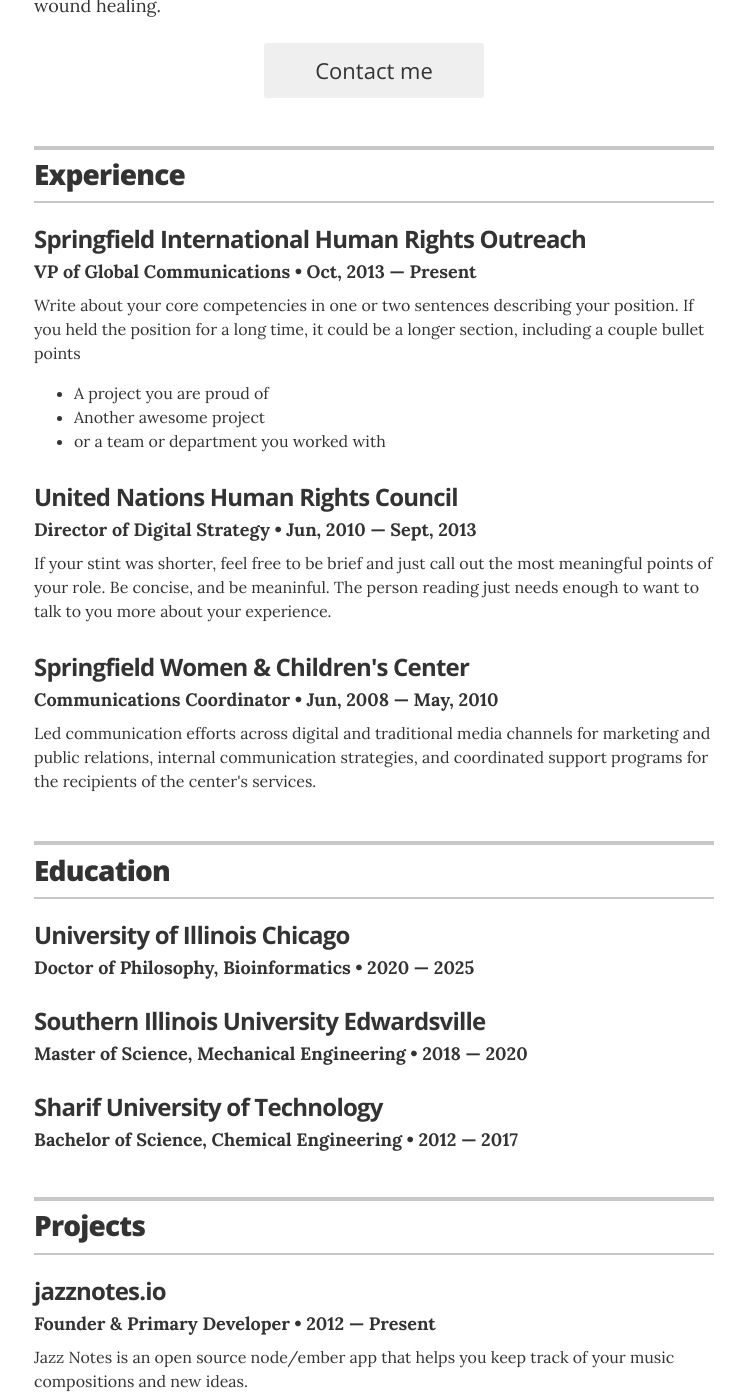
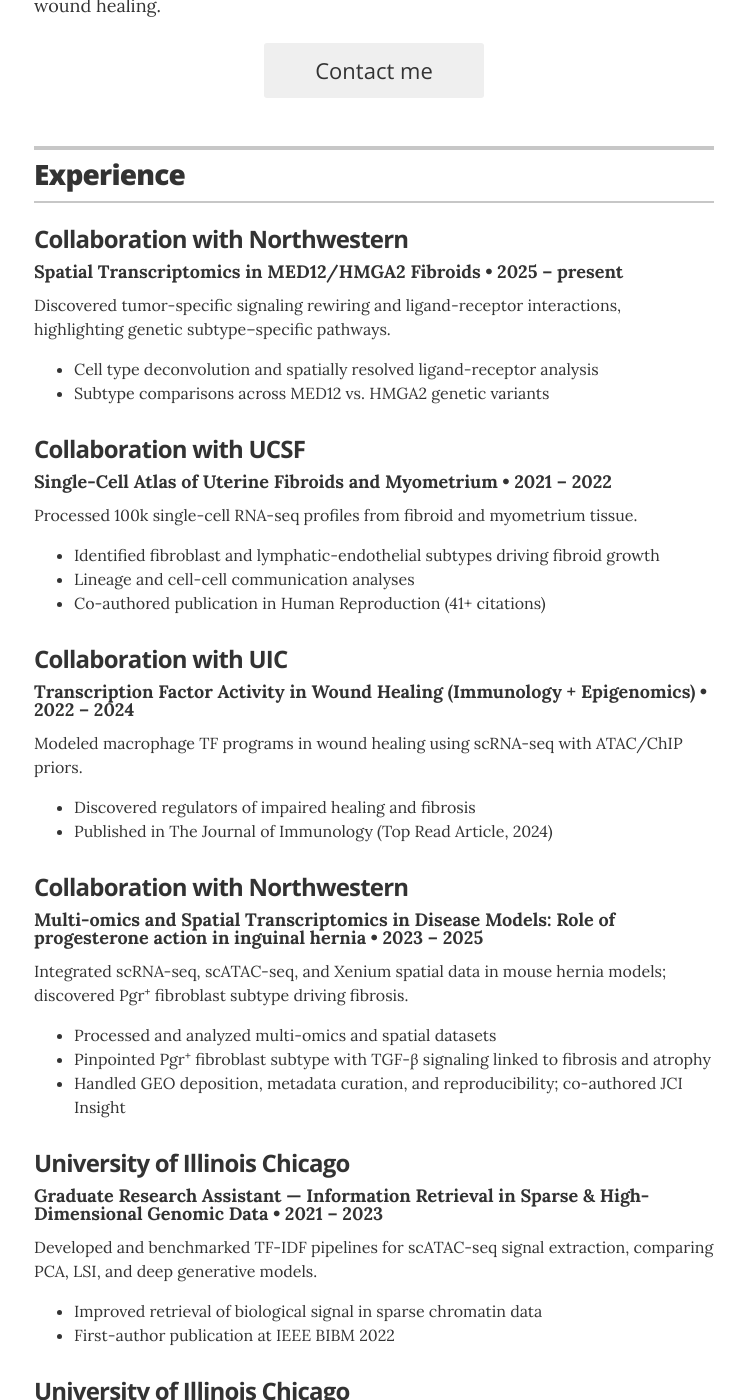
Before and after one commit to zandigohar/zandigohar.github.io, a Jekyll site: the page built from index.md, in a window 1280 px wide and 1400 px high, scrolled down 402 px. Shown: the whole window, without its empty margins (266-1011 px from the left). Built offline with Jekyll 4.4.1, drawn with Linux system fonts in a browser that asks for light colours; some of the changed text lies outside the part shown.

Commit message:
Update experience.yml

```diff
--- a/_data/experience.yml
+++ b/_data/experience.yml
@@ -1,19 +1,73 @@
-# Jobs
-# VP of Global Communications
-- company: Springfield International Human Rights Outreach
-  position: VP of Global Communications
-  duration: Oct, 2013 &mdash; Present
-  summary: Write about your core competencies in one or two sentences describing your position. If you held the position for a long time, it could be a longer section, including a couple bullet points	<ul class="resume-item-list"><li>A project you are proud of</li><li>Another awesome project</li><li>or a team or department you worked with</li></ul>
+# Experience
+- company: "Collaboration with Northwestern"
+  position: "Spatial Transcriptomics in MED12/HMGA2 Fibroids"
+  duration: "2025 – present"
+  summary: >
+    Discovered tumor-specific signaling rewiring and ligand-receptor interactions, highlighting genetic subtype–specific pathways.
+    <ul class="resume-item-list">
+      <li>Cell type deconvolution and spatially resolved ligand-receptor analysis</li>
+      <li>Subtype comparisons across MED12 vs. HMGA2 genetic variants</li>
+    </ul>
 
-# Director of Digital Stratgy
-- company: United Nations Human Rights Council
-  position: Director of Digital Strategy
-  duration:  Jun, 2010 &mdash; Sept, 2013
-  summary: If your stint was shorter, feel free to be brief and just call out the most meaningful points of your role. Be concise, and be meaninful. The person reading just needs enough to want to talk to you more about your experience.
+- company: "Collaboration with UCSF"
+  position: "Single-Cell Atlas of Uterine Fibroids and Myometrium"
+  duration: "2021 – 2022"
+  summary: >
+    Processed 100k single-cell RNA-seq profiles from fibroid and myometrium tissue.
+    <ul class="resume-item-list">
+      <li>Identified fibroblast and lymphatic-endothelial subtypes driving fibroid growth</li>
+      <li>Lineage and cell-cell communication analyses</li>
+      <li>Co-authored publication in Human Reproduction (41+ citations)</li>
+    </ul>
 
+- company: "Collaboration with UIC"
+  position: "Transcription Factor Activity in Wound Healing (Immunology + Epigenomics)"
+  duration: "2022 – 2024"
+  summary: >
+    Modeled macrophage TF programs in wound healing using scRNA-seq with ATAC/ChIP priors.
+    <ul class="resume-item-list">
+      <li>Discovered regulators of impaired healing and fibrosis</li>
+      <li>Published in The Journal of Immunology (Top Read Article, 2024)</li>
+    </ul>
 
-# Communications Coordinator
-- company: Springfield Women & Children's Center
-  position: Communications Coordinator
-  duration:   Jun, 2008  &mdash; May, 2010
-  summary: Led communication efforts across digital and traditional media channels for marketing and public relations, internal communication strategies, and coordinated support programs for the recipients of the center's services.
+- company: "Collaboration with Northwestern"
+  position: "Multi-omics and Spatial Transcriptomics in Disease Models: Role of progesterone action in inguinal hernia"
+  duration: "2023 – 2025"
+  summary: >
+    Integrated scRNA-seq, scATAC-seq, and Xenium spatial data in mouse hernia models; discovered Pgr⁺ fibroblast subtype driving fibrosis.
+    <ul class="resume-item-list">
+      <li>Processed and analyzed multi-omics and spatial datasets</li>
+      <li>Pinpointed Pgr⁺ fibroblast subtype with TGF-β signaling linked to fibrosis and atrophy</li>
+      <li>Handled GEO deposition, metadata curation, and reproducibility; co-authored JCI Insight</li>
+    </ul>
+
+- company: "University of Illinois Chicago"
+  position: "Graduate Research Assistant — Information Retrieval in Sparse & High-Dimensional Genomic Data"
+  duration: "2021 – 2023"
+  summary: >
+    Developed and benchmarked TF-IDF pipelines for scATAC-seq signal extraction, comparing PCA, LSI, and deep generative models.
+    <ul class="resume-item-list">
+      <li>Improved retrieval of biological signal in sparse chromatin data</li>
+      <li>First-author publication at IEEE BIBM 2022</li>
+    </ul>
+
+- company: "University of Illinois Chicago"
+  position: "Graduate Research Assistant — scRegulate: Interpretable Generative Model for TF Activity"
+  duration: "2023 – 2025"
+  summary: >
+    Built scRegulate, a generative model linking TF activity to scRNA-seq in disease models.
+    <ul class="resume-item-list">
+      <li>Outperformed existing tools across perturb-seq and synthetic datasets</li>
+      <li>Open-source package with docs, CI/CD, tutorials</li>
+      <li>bioRxiv preprint (2025); under review (Bioinformatics); <a href="https://github.com/YDaiLab/scRegulate" target="_blank" rel="noopener">code</a></li>
+    </ul>
+
+- company: "University of Illinois Chicago"
+  position: "PhD Candidate — RAGulate: Retrieval-Augmented Generation for Literature-Guided Genomics"
+  duration: "2025 – present"
+  summary: >
+    Designed RAGulate to mine literature and validate TF-target predictions by integrating LLMs with regulatory priors.
+    <ul class="resume-item-list">
+      <li>BioGPT/PubMedBERT with TFLink/GTRD for disease and context inference</li>
+      <li>Open-source toolkit with documentation, following scRegulate principles</li>
+    </ul>
```
